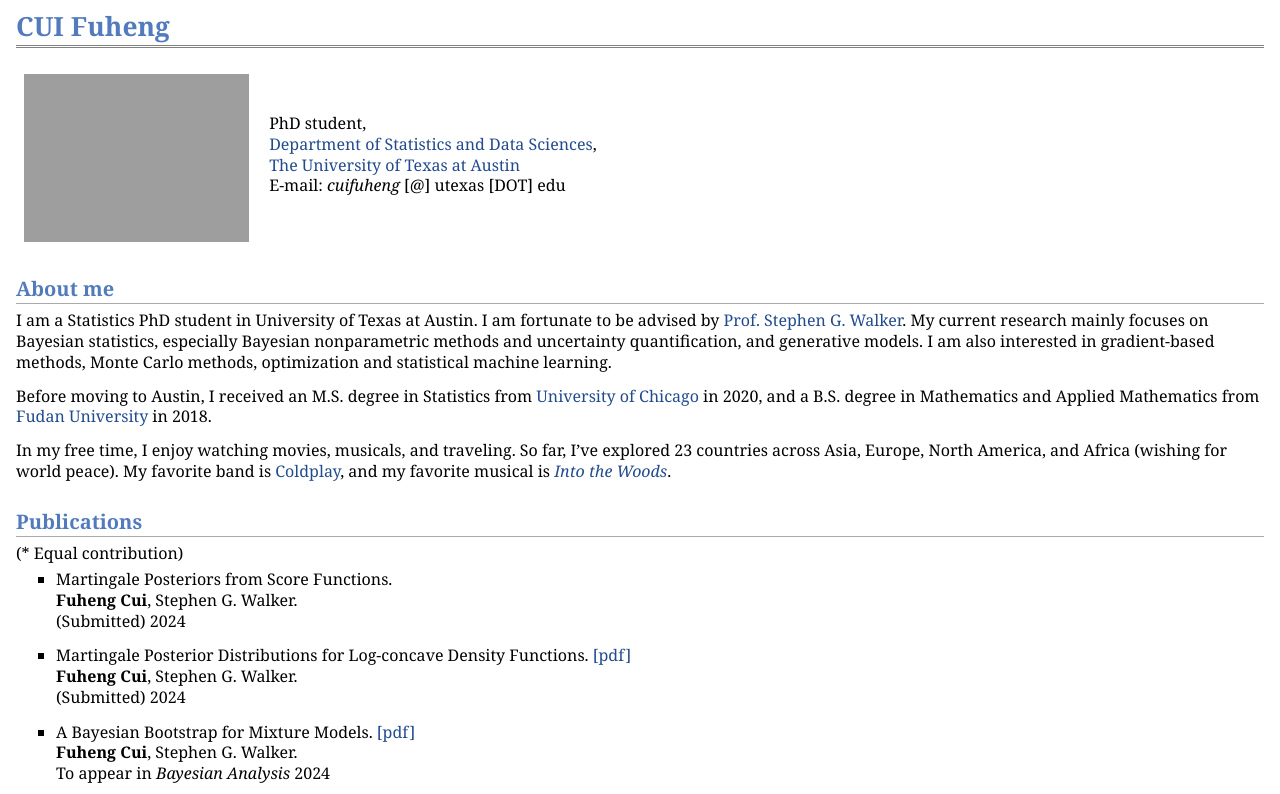
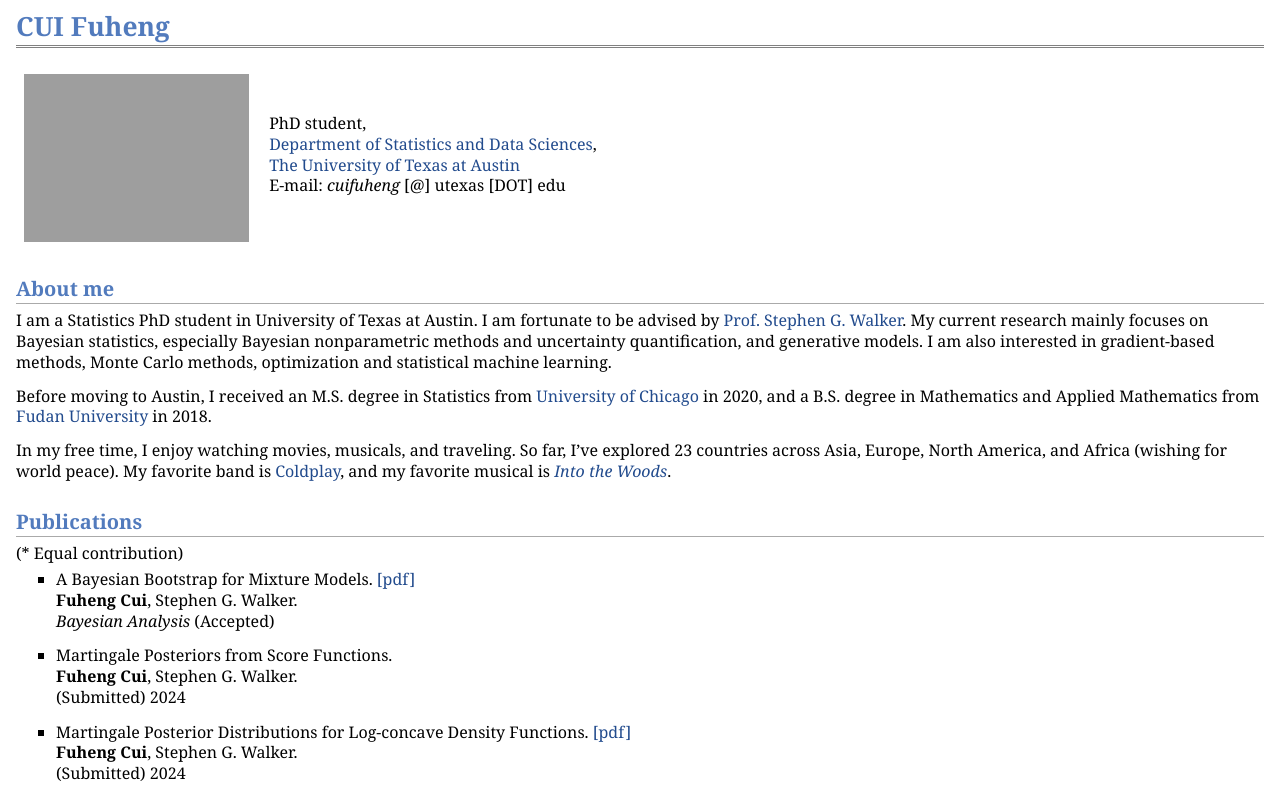
Before and after one commit to cuifh/cuifh.github.io, a plain HTML site: page index.html in a window 1280 px wide. Shown: the top 794 px of the page. Drawn offline with Linux system fonts and the light colour scheme; grey boxes are pictures that could not be loaded.

Commit message:
update BA link

```diff
--- a/index.html
+++ b/index.html
@@ -24,6 +24,12 @@ E-mail: <i>cuifuheng</i> [@] utexas [DOT] edu</p>
 <h2>Publications</h2>
 <p>(* Equal contribution)</p>
 <ul>
+<li><p>A Bayesian Bootstrap for Mixture Models. <a href="https://doi.org/10.1214/24-BA1498">[pdf]</a><br />
+<b>Fuheng Cui</b>, Stephen G. Walker.<br />
+<i>Bayesian Analysis</i> (Accepted)</p>
+</li>
+</ul>
+<ul>
 <li><p>Martingale Posteriors from Score Functions.<br />
 <b>Fuheng Cui</b>, Stephen G. Walker.<br />
 (Submitted) 2024</p>
@@ -33,12 +39,6 @@ E-mail: <i>cuifuheng</i> [@] utexas [DOT] edu</p>
 <li><p>Martingale Posterior Distributions for Log-concave Density Functions. <a href="https://arxiv.org/pdf/2401.14515">[pdf]</a><br />
 <b>Fuheng Cui</b>, Stephen G. Walker.<br />
 (Submitted) 2024</p>
-</li>
-</ul>
-<ul>
-<li><p>A Bayesian Bootstrap for Mixture Models. <a href="https://arxiv.org/pdf/2310.00880">[pdf]</a><br />
-<b>Fuheng Cui</b>, Stephen G. Walker.<br />
-To appear in <i>Bayesian Analysis</i> 2024</p>
 </li>
 </ul>
 <ul>
@@ -62,7 +62,7 @@ International Conference on Artificial Intelligence and Statistics (AISTATS) 202
 </ul>
 <div id="footer">
 <div id="footer-text">
-Page generated 2024-11-26 10:56:26 CST, by <a href="http://jemdoc.jaboc.net/">jemdoc</a>.
+Page generated 2024-12-20 15:47:09 CST, by <a href="http://jemdoc.jaboc.net/">jemdoc</a>.
 </div>
 </div>
 </div>
```
Also changed, not shown: 1 other file.
